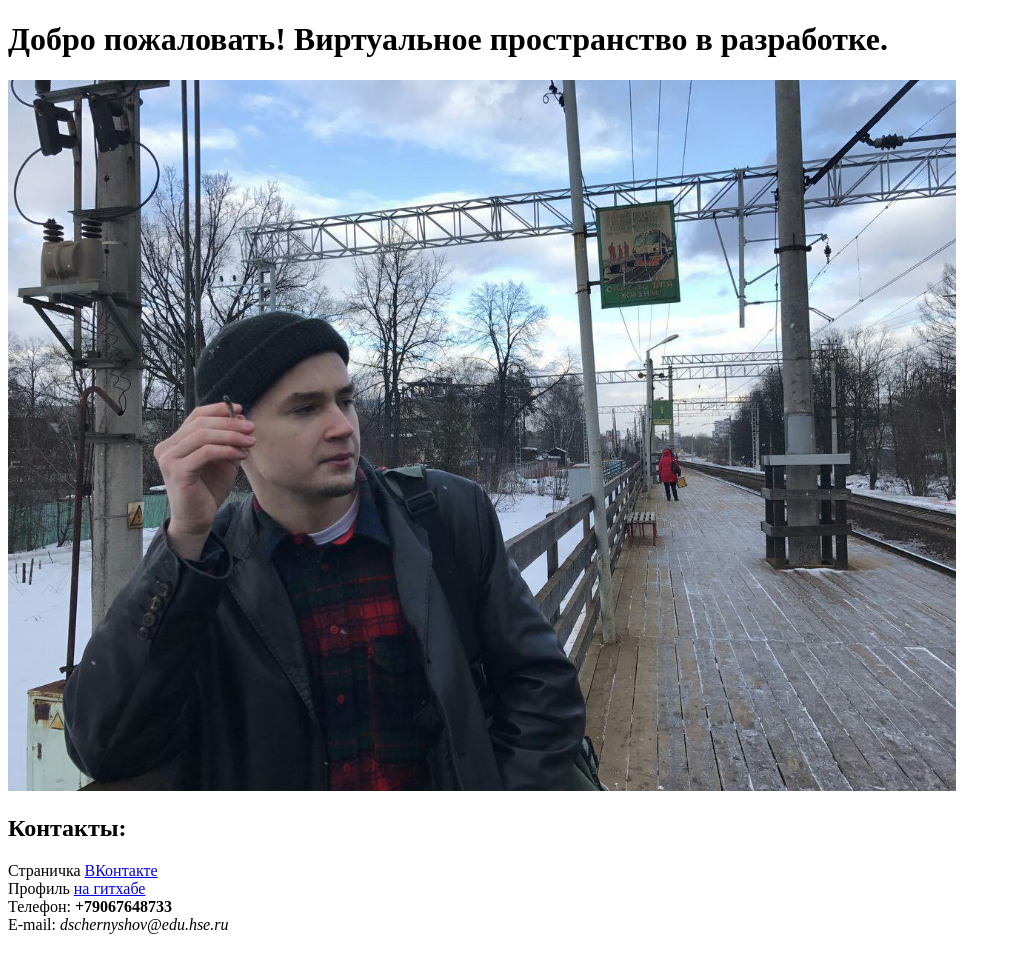
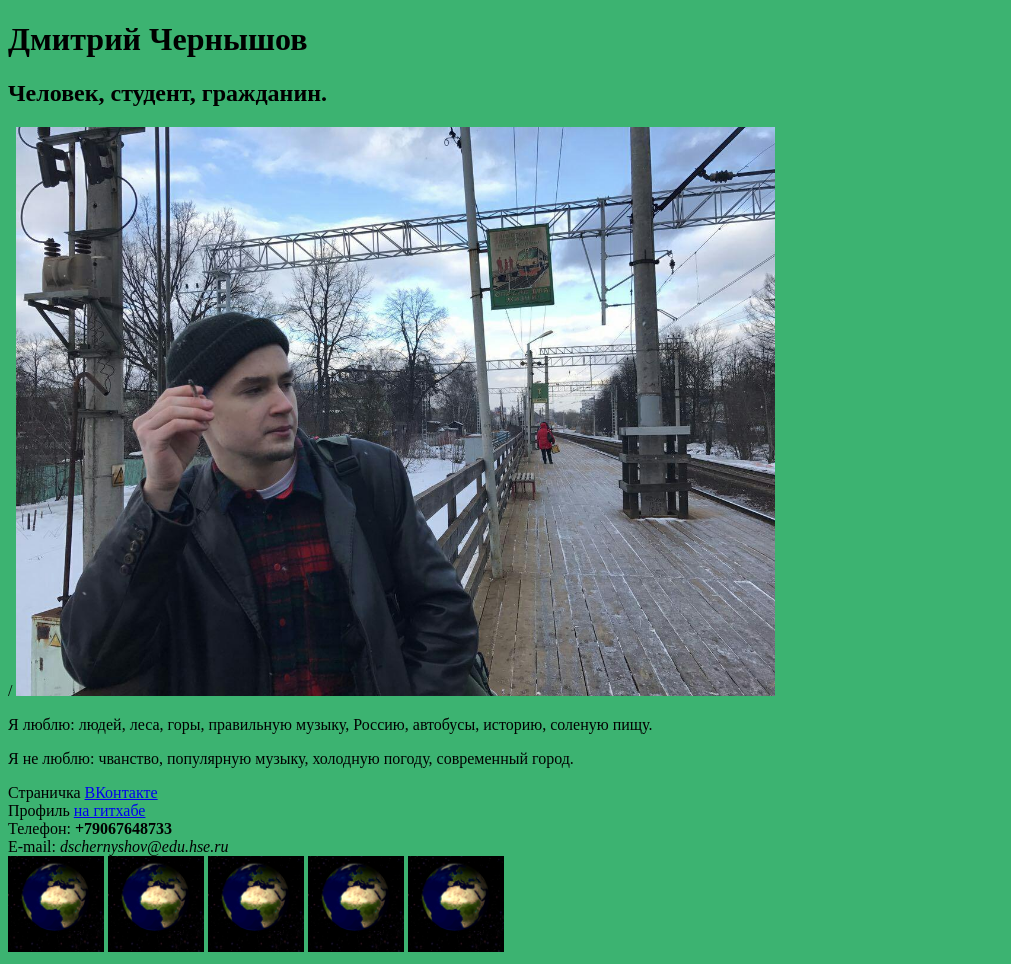
Before and after one commit to larus32/larus32.github.io, a plain HTML site: page index.html in a window 1280 px wide. Shown: the whole page, without its empty margins (0-1011 px from the left). Before the commit the page ends 942 px from the top, so only its background shows below. Drawn offline with Linux system fonts and the light colour scheme.

Commit message:
added more text, background colour and gif image

```diff
--- a/index.html
+++ b/index.html
@@ -4,11 +4,13 @@
       <meta http-equiv="Content-Type" content="text/html; charset=utf-8">
       <title>Виртуальное Пространство Д. С. Чернышова</title>
     </head>
-    <body>
-      <left><h1>Добро пожаловать! Виртуальное пространство в разработке.</h1></left>
-      <left><img alt="Таким меня можно увидеть в последние две недели зимы." width="75%" src="me.jpg"></left>
+    <body style="background-color:MediumSeaGreen;">
+      <left><h1>Дмитрий Чернышов</h1></left>
+	  <left><h2>Человек, студент, гражданин.</h2>/<left>
+      <left><img alt="Таким меня можно увидеть в последние две недели зимы." width="60%" src="me.jpg"></left>
       <br/>
-      <h2>Контакты:</h2>
+	  <left><p>Я люблю: людей, леса, горы, правильную музыку, Россию, автобусы, историю, соленую пищу.</p></left>
+	  <left><p>Я не люблю: чванство, популярную музыку, холодную погоду, современный город.</p></left>
       Страничка <a href="https://vk.com/23words">ВКонтакте</a>
       <br/>
       Профиль <a href=https://github.com/larus32>на гитхабе</a>
@@ -16,5 +18,12 @@
       Телефон: <b>+79067648733</b>
       <br/>
       E-mail: <i>dschernyshov@edu.hse.ru</i>
+	  <br/>
+	  <img src="rotating_earth.gif" alt="Earth... Yes..." style="width:96px;height:96px;">
+	  <img src="rotating_earth.gif" alt="Earth... Yes..." style="width:96px;height:96px;">
+	  <img src="rotating_earth.gif" alt="Earth... Yes..." style="width:96px;height:96px;">
+	  <img src="rotating_earth.gif" alt="Earth... Yes..." style="width:96px;height:96px;">
+	  <img src="rotating_earth.gif" alt="Earth... Yes..." style="width:96px;height:96px;">
+
     </body>
   </html>
```
Also changed, not shown: rotating_earth.gif (added).
